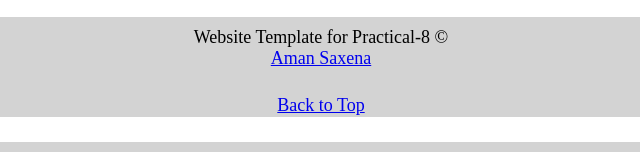
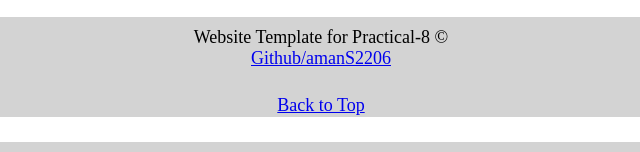
Before and after one commit to amanS2206/Full-Stack-Course-Practicals, a plain HTML site: page practical 8/practical8.html in a window 1280 px wide. Shown: the part 2541-2693 px from the top of the page, 319-959 px from the left. Drawn offline with Linux system fonts and the light colour scheme.

Commit message:
made some changes

```diff
--- a/practical 8/practical8.html
+++ b/practical 8/practical8.html
@@ -9,7 +9,7 @@
         * {
             margin: 0;
             padding: 0;
-
+            scroll-behavior: smooth;
         }
 
         #container {
@@ -425,7 +425,7 @@
         <div id="section-4">Contact Us</div>
         <div id=footer>
             <p>Website Template for Practical-8 &copy;<a
-                    href="https://github.com/amanS2206/Full-Stack-Course-Practicals">Aman Saxena</a> </p>
+                    href="https://github.com/amanS2206/Full-Stack-Course-Practicals">Github/amanS2206</a> </p>
             <br>
             <a href="#container">Back to Top</a>
         </div>
```
